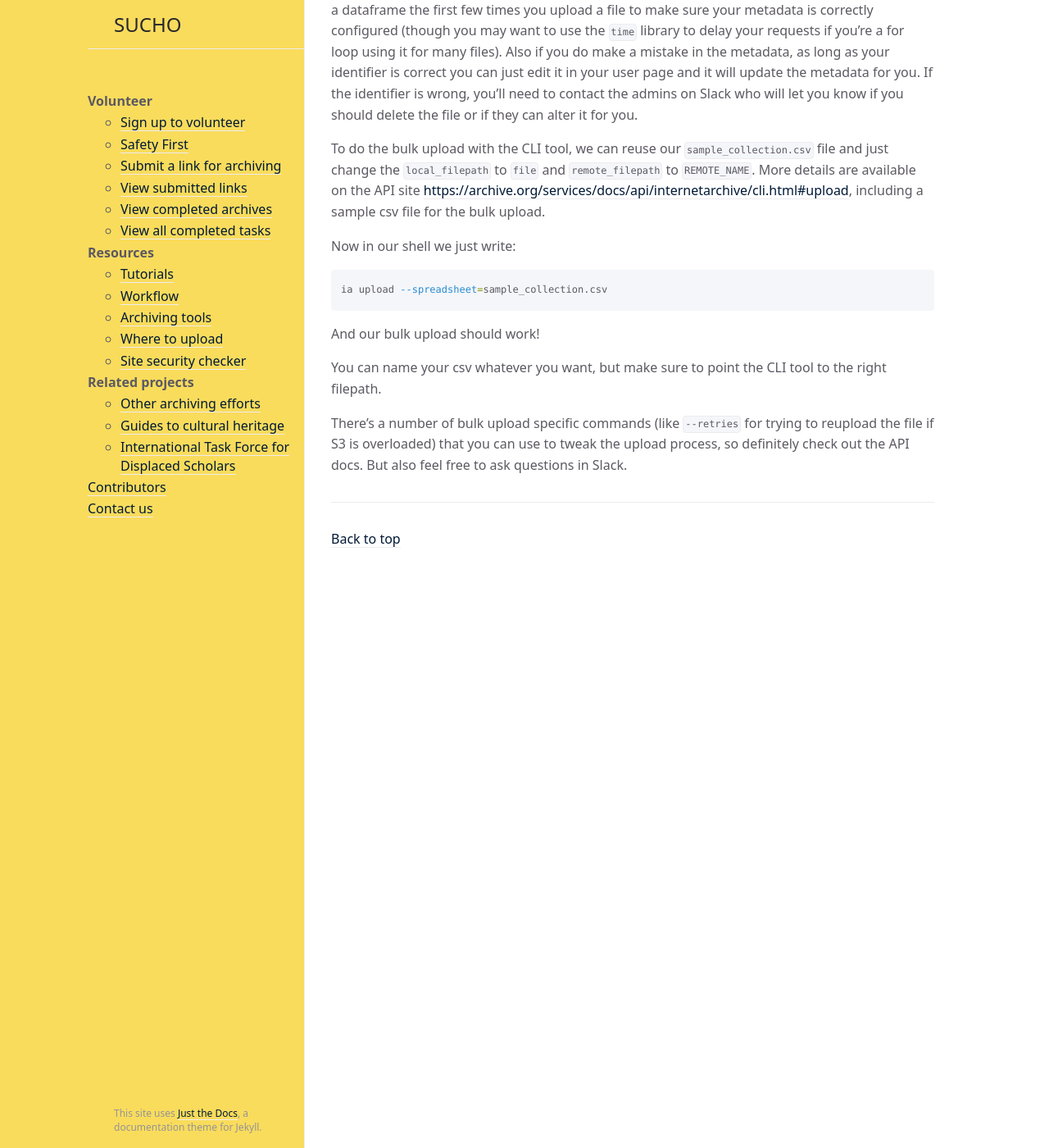
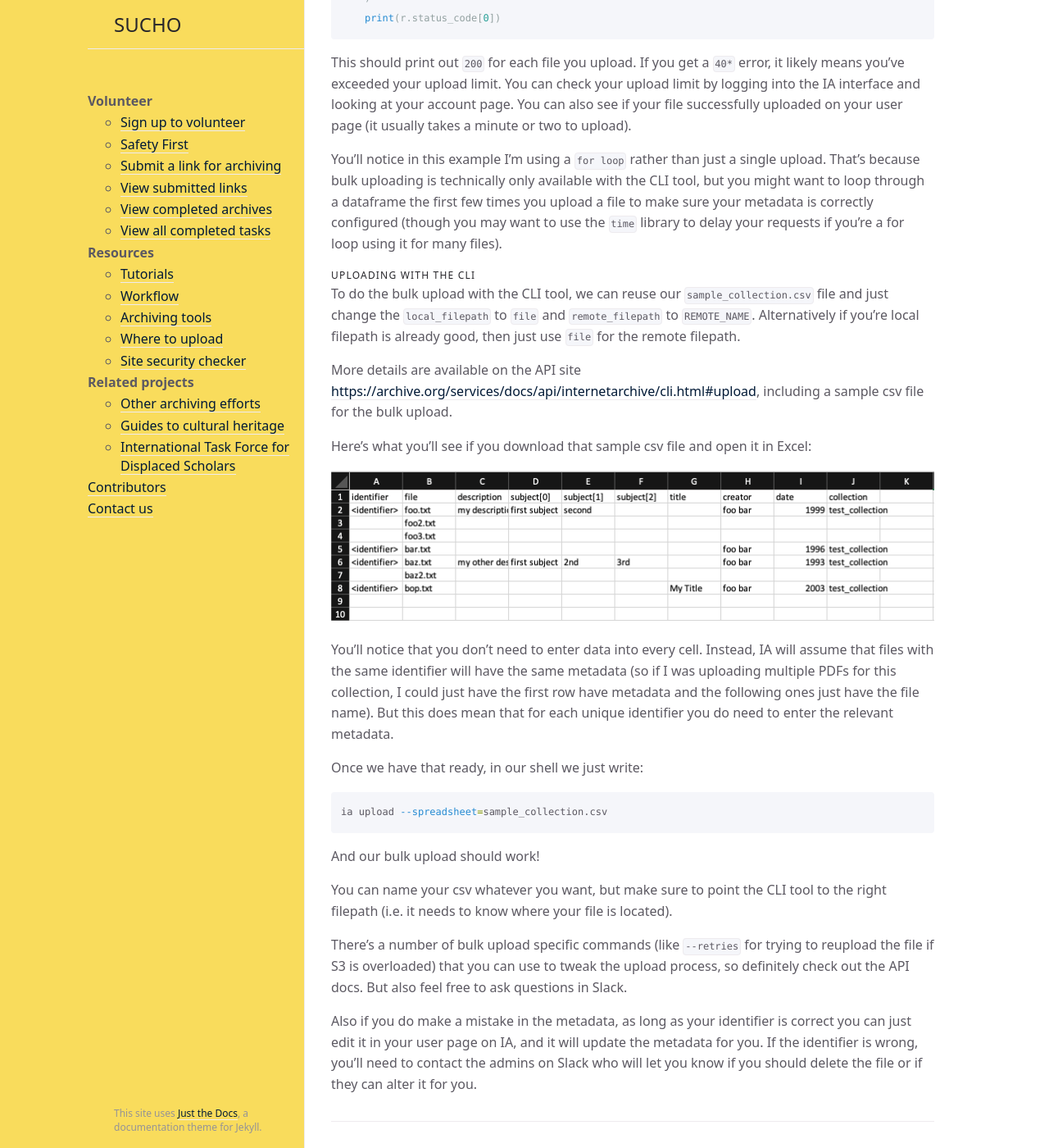
Before and after one commit to sucho-archiving/sucho-archiving.github.io, a Jekyll site: the page built from bulk-ia.md, in a window 1280 px wide and 1400 px high, scrolled down 4461 px. Shown: the whole window at 82% size. Built offline with Jekyll 4.4.1, drawn with Linux system fonts in a browser that asks for light colours; some of the changed text lies outside the part shown.

Commit message:
tweaks to lesson

````diff
--- a/bulk-ia.md
+++ b/bulk-ia.md
@@ -55,7 +55,7 @@
 
 In the Google Doc metadata template (if you don't have it, please ask for help on Slack), you'll see the following fields as being required for the SUCHO collection:
 
-![ia_metadata_template](./assets/images/ia_metadata_template.png)
+![ia_metadata_template](./assets/images/ia-metadata-template.png)
 
 We need to enter the same data for the bulk upload, but some of the IA API do not have the same field names, so we need to map them accordingly.
 
@@ -94,11 +94,17 @@
 
 You'll also notice that my subject field requires using this `subject[0]` syntax. We have no specified subject tags at the moment, but I would highly recommend at the very least including the `SUCHO` tag. For each tag you add, you'll need to add a new `subject[X]` field. Also if you don't know the language, feel free to leave it blank but it is useful for OCR purposes to specify the language.
 
-While I'm showing the metadata as a Python dictionary, you'll actually want to store in a CSV file (or a dataframe if working with Pandas). I've uploaded an example of this data as a CSV file [here](./assets/files/sample_collection.csv) for reference.
+While I'm showing the metadata as a Python dictionary, you'll actually want to store in a CSV file (or a dataframe if working with Pandas). I've uploaded an example of this data as a CSV file [here](./assets/files/sample_collection.csv) for reference. You can absolutely do this in Excel or Google sheets (I'm just showing the Python version here because it's a bit more readable). But here's what it would look like as a spreadsheet (and what you'll see if you download that spreadsheet and open it in Excel).
+
+![sample csv](./assets/images/sample-collections.png)
+
+You might notice that it's struggling with rendering the cyrillic characters. If you're using Excel, you can open the file in the `UTF-8` encoding and it should render correctly (though no promises).
 
 ### Uploading
 
-When uploading, the most important thing is to make sure that your filepaths are correct and that your identifier starts with `sucho-id-`. In this example, I used the `local_filepath` field to indicate where these files were stored on my computer, and then the `remote_filepath` to specify how the filepath should look on the IA interface. You do not need to use that same logic, you could just have the files as a list of filenames, but do make sure that the your filenames correspond to how you want them to appear on the remote site.
+When uploading, the most important thing is to make sure that your filepaths are correct and that your identifier starts with `sucho-id-`. In this example, I used the `local_filepath` field to indicate where these files were stored on my computer, and then the `remote_filepath` to specify how the filepath should look on the IA interface. You do not need to use that same logic, you could just have the files as a list of filenames in Python or under the field `file` for the CLI tool, but do make sure that the your filenames correspond to how you want them to appear on the remote site.
+
+#### Uploading with Python (Skip to CLI if you are not working with Python)
 
 Say we were working with our `sample_collection.csv` as a dataframe then with the `internetarchive` Python library, you can upload files with the following command:
 
@@ -127,16 +133,28 @@
 
 This should print out `200` for each file you upload. If you get a `40*` error, it likely means you've exceeded your upload limit. You can check your upload limit by logging into the IA interface and looking at your account page. You can also see if your file successfully uploaded on your user page (it usually takes a minute or two to upload).
 
-You'll notice in this example I'm using a `for loop` rather than just a single upload. That's because bulk uploading is technically only available with the CLI tool, but you might want to loop through a dataframe the first few times you upload a file to make sure your metadata is correctly configured (though you may want to use the `time` library to delay your requests if you're a for loop using it for many files). Also if you do make a mistake in the metadata, as long as your identifier is correct you can just edit it in your user page and it will update the metadata for you. If the identifier is wrong, you'll need to contact the admins on Slack who will let you know if you should delete the file or if they can alter it for you.
+You'll notice in this example I'm using a `for loop` rather than just a single upload. That's because bulk uploading is technically only available with the CLI tool, but you might want to loop through a dataframe the first few times you upload a file to make sure your metadata is correctly configured (though you may want to use the `time` library to delay your requests if you're a for loop using it for many files).
 
-To do the bulk upload with the CLI tool, we can reuse our `sample_collection.csv` file and just change the `local_filepath` to `file` and `remote_filepath` to `REMOTE_NAME`. More details are available on the API site <https://archive.org/services/docs/api/internetarchive/cli.html#upload>, including a sample csv file for the bulk upload.
+#### Uploading with the CLI
 
-Now in our shell we just write:
+To do the bulk upload with the CLI tool, we can reuse our `sample_collection.csv` file and just change the `local_filepath` to `file` and `remote_filepath` to `REMOTE_NAME`. Alternatively if you're local filepath is already good, then just use `file` for the remote filepath.
+
+More details are available on the API site <https://archive.org/services/docs/api/internetarchive/cli.html#upload>, including a sample csv file for the bulk upload.
+
+Here's what you'll see if you download that sample csv file and open it in Excel:
+
+![sample csv](./assets/images/ia-collections-csv.png)
+
+You'll notice that you don't need to enter data into every cell. Instead, IA will assume that files with the same identifier will have the same metadata (so if I was uploading multiple PDFs for this collection, I could just have the first row have metadata and the following ones just have the file name). But this does mean that for each unique identifier you do need to enter the relevant metadata.
+
+Once we have that ready, in our shell we just write:
 ```sh
 ia upload --spreadsheet=sample_collection.csv
 ```
 And our bulk upload should work!
 
-You can name your csv whatever you want, but make sure to point the CLI tool to the right filepath.
+You can name your csv whatever you want, but make sure to point the CLI tool to the right filepath (i.e. it needs to know where your file is located).
 
 There's a number of bulk upload specific commands (like `--retries` for trying to reupload the file if S3 is overloaded) that you can use to tweak the upload process, so definitely check out the API docs. But also feel free to ask questions in Slack.
+
+Also if you do make a mistake in the metadata, as long as your identifier is correct you can just edit it in your user page on IA, and it will update the metadata for you. If the identifier is wrong, you'll need to contact the admins on Slack who will let you know if you should delete the file or if they can alter it for you.
````
Also changed, not shown: other parts of bulk-ia.md (+1 -1 lines), assets/images/ia-collections-csv.png (added), assets/images/ia-metadata-template.png (renamed from assets/images/ia_metadata_template.png), assets/images/sample-collections.png (added).
